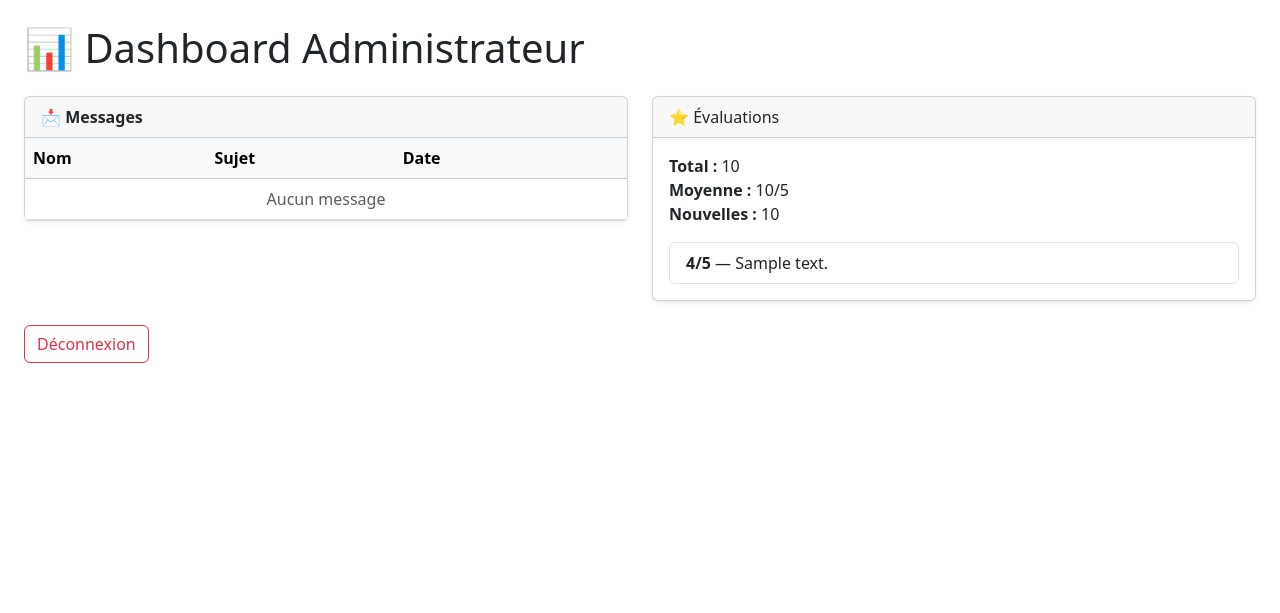
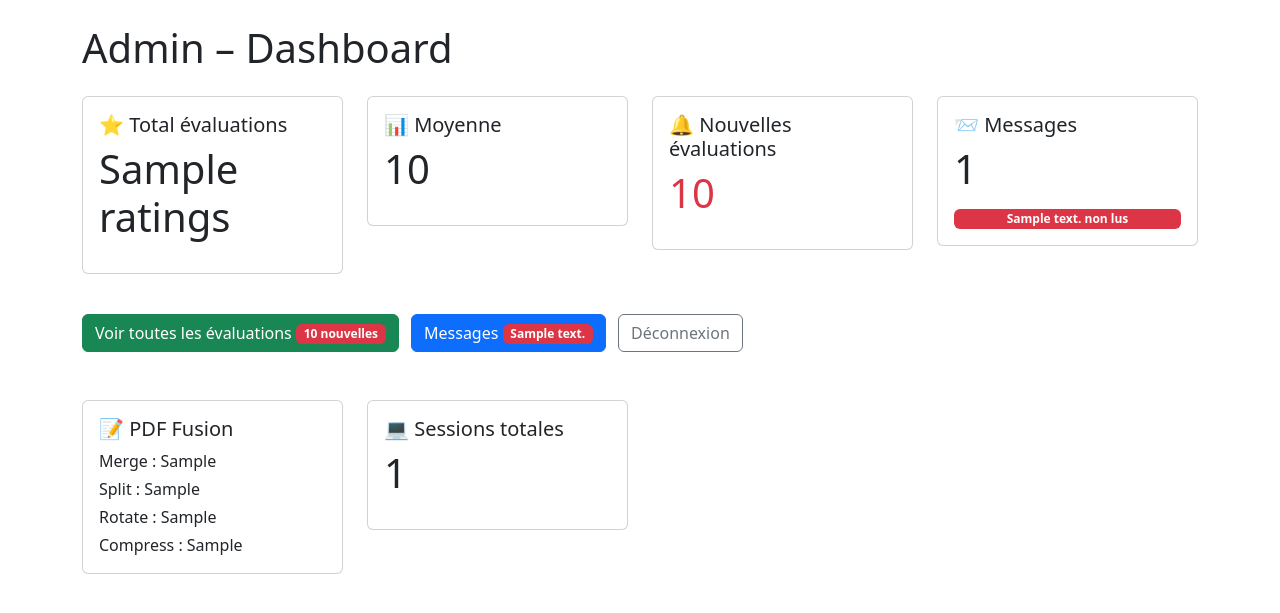
Before and after one commit to mybsow/pdf-fusion-pro_ultimate, a Python web app: template templates/admin/dashboard.html in a window 1280 px wide. Shown: the top 613 px of the page. Run offline with Jinja, Linux system fonts and the light colour scheme; the template is opened without the code that fills it: most values are stand-ins (such as "Sample title", 1, 10 or a date in 2020).

Commit message:
Update dashboard.html

```diff
--- a/templates/admin/dashboard.html
+++ b/templates/admin/dashboard.html
@@ -1,86 +1,92 @@
 <!DOCTYPE html>
 <html lang="fr">
 <head>
-<meta charset="UTF-8">
-<title>Admin – Dashboard</title>
-<link href="https://cdn.jsdelivr.net/npm/bootstrap@5.3.2/dist/css/bootstrap.min.css" rel="stylesheet">
+  <meta charset="UTF-8">
+  <title>Admin – Dashboard</title>
+  <link href="https://cdn.jsdelivr.net/npm/bootstrap@5.3.0/dist/css/bootstrap.min.css" rel="stylesheet">
 </head>
+<body class="container mt-4">
 
-<body class="container-fluid p-4">
+<h1>Admin – Dashboard</h1>
 
-<h1 class="mb-4">📊 Dashboard Administrateur</h1>
-
-<div class="row mb-4">
-
-  <!-- MESSAGES -->
-  <div class="col-md-6">
-    <div class="card shadow-sm">
-      <div class="card-header d-flex justify-content-between align-items-center">
-        <strong>📩 Messages</strong>
-        {% if unseen_messages > 0 %}
-          <span class="badge bg-danger">{{ unseen_messages }} non lus</span>
-        {% endif %}
-      </div>
-
-      <div class="card-body p-0">
-        <table class="table table-hover mb-0">
-          <thead class="table-light">
-            <tr>
-              <th>Nom</th>
-              <th>Sujet</th>
-              <th>Date</th>
-              <th></th>
-            </tr>
-          </thead>
-          <tbody>
-          {% for msg in messages %}
-            <tr class="{% if not msg.seen %}table-warning{% endif %}">
-              <td>{{ msg.first_name }} {{ msg.last_name }}</td>
-              <td>{{ msg.subject }}</td>
-              <td>{{ msg.timestamp[:10] }}</td>
-              <td class="text-end">
-                <a href="{{ url_for('admin.archive_message', message_id=msg.id) }}" class="btn btn-sm btn-outline-secondary">Archiver</a>
-                <a href="{{ url_for('admin.delete_message', message_id=msg.id) }}" class="btn btn-sm btn-outline-danger">Supprimer</a>
-              </td>
-            </tr>
-          {% else %}
-            <tr><td colspan="4" class="text-center text-muted">Aucun message</td></tr>
-          {% endfor %}
-          </tbody>
-        </table>
-      </div>
+<!-- ====== Grille de statistiques ====== -->
+<div class="row mt-4">
+  <!-- Total évaluations -->
+  <div class="col-md-3 mb-3">
+    <div class="card p-3">
+      <h5>⭐ Total évaluations</h5>
+      <p class="display-6">{{ stats.ratings }}</p>
     </div>
   </div>
 
-  <!-- RATINGS -->
-  <div class="col-md-6">
-    <div class="card shadow-sm">
-      <div class="card-header">
-        ⭐ Évaluations
-      </div>
-      <div class="card-body">
-        <p>
-          <strong>Total :</strong> {{ rating_stats.total }} <br>
-          <strong>Moyenne :</strong> {{ rating_stats.average }}/5 <br>
-          <strong>Nouvelles :</strong> {{ rating_stats.unseen }}
-        </p>
-
-        <ul class="list-group">
-          {% for r in ratings %}
-            <li class="list-group-item">
-              <strong>{{ r.rating }}/5</strong> — {{ r.comment|truncate(80) }}
-            </li>
-          {% else %}
-            <li class="list-group-item text-muted">Aucune évaluation</li>
-          {% endfor %}
-        </ul>
-      </div>
+  <!-- Moyenne évaluations -->
+  <div class="col-md-3 mb-3">
+    <div class="card p-3">
+      <h5>📊 Moyenne</h5>
+      <p class="display-6">{{ stats.average }}</p>
     </div>
   </div>
 
+  <!-- Nouvelles évaluations -->
+  <div class="col-md-3 mb-3">
+    <div class="card p-3">
+      <h5>🔔 Nouvelles évaluations</h5>
+      <p class="display-6 text-danger">{{ stats.unseen_ratings or 0 }}</p>
+    </div>
+  </div>
+
+  <!-- Messages -->
+  <div class="col-md-3 mb-3">
+    <div class="card p-3">
+      <h5>📨 Messages</h5>
+      <p class="display-6">{{ stats.total_messages }}</p>
+      {% if stats.unseen_messages %}
+        <span class="badge bg-danger">{{ stats.unseen_messages }} non lus</span>
+      {% endif %}
+    </div>
+  </div>
 </div>
 
-<a href="{{ url_for('admin.admin_logout') }}" class="btn btn-outline-danger">Déconnexion</a>
+<!-- ====== Boutons d’accès ====== -->
+<div class="mt-4">
+  <!-- Bouton évaluations -->
+  <a href="{{ url_for('admin.admin_ratings') }}" class="btn btn-success me-2">
+    Voir toutes les évaluations
+    {% if stats.unseen_ratings %}
+      <span class="badge bg-danger">{{ stats.unseen_ratings }} nouvelles</span>
+    {% endif %}
+  </a>
+
+  <!-- Bouton messages -->
+  <a href="{{ url_for('admin.admin_messages') }}" class="btn btn-primary me-2">
+    Messages
+    {% if stats.unseen_messages %}
+      <span class="badge bg-danger">{{ stats.unseen_messages }}</span>
+    {% endif %}
+  </a>
+
+  <!-- Bouton déconnexion -->
+  <a href="{{ url_for('admin.admin_logout') }}" class="btn btn-outline-secondary">Déconnexion</a>
+</div>
+
+<!-- ====== Stats PDF & sessions ====== -->
+<div class="row mt-5">
+  <div class="col-md-3 mb-3">
+    <div class="card p-3">
+      <h5>📝 PDF Fusion</h5>
+      <p class="mb-1">Merge : {{ stats.pdf_merge }}</p>
+      <p class="mb-1">Split : {{ stats.pdf_split }}</p>
+      <p class="mb-1">Rotate : {{ stats.pdf_rotate }}</p>
+      <p class="mb-0">Compress : {{ stats.pdf_compress }}</p>
+    </div>
+  </div>
+  <div class="col-md-3 mb-3">
+    <div class="card p-3">
+      <h5>💻 Sessions totales</h5>
+      <p class="display-6">{{ stats.total_sessions }}</p>
+    </div>
+  </div>
+</div>
 
 </body>
 </html>
```
